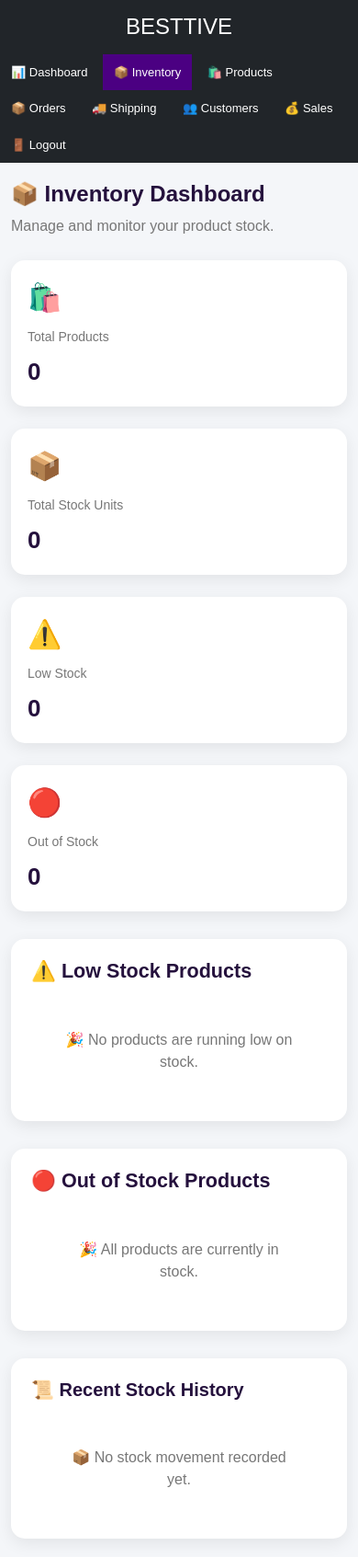
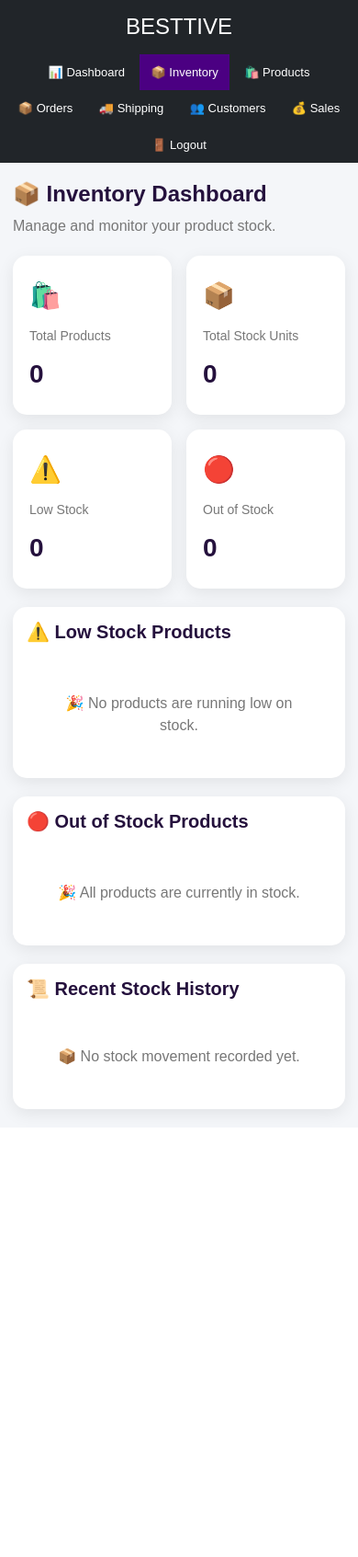
Before and after one commit to besttive1/besttive-site, a Flask app: page /admin/inventory in a window 390 px wide. Shown: the whole page at 92% size. After the commit the page ends 1222 px from the top, so only its background shows below. Run offline with Flask 3, Linux system fonts and the light colour scheme; the visitor is signed in with stand-in values (Sample User, id 1); data that the repository does not hold is empty.

Commit message:
Update inventory mobile layout and stock history

```diff
--- a/templates/admin_inventory.html
+++ b/templates/admin_inventory.html
@@ -235,9 +172,56 @@
 
 
         .inventory-section h4 {
-            margin-bottom: 20px;
+            margin: 0;
 
             font-weight: 700;
+        }
+
+
+        /* =========================
+           HISTORY HEADER
+        ========================= */
+
+        .history-header {
+            display: flex;
+
+            justify-content: space-between;
+
+            align-items: center;
+
+            gap: 15px;
+
+            margin-bottom: 20px;
+        }
+
+
+        /* =========================
+           DELETE BUTTON
+        ========================= */
+
+        .delete-history-btn {
+            background: #4b0082;
+
+            color: white;
+
+            border: none;
+
+            padding: 11px 20px;
+
+            border-radius: 8px;
+
+            font-size: 14px;
+
+            font-weight: 600;
+
+            cursor: pointer;
+
+            white-space: nowrap;
+        }
+
+
+        .delete-history-btn:hover {
+            background: #3b0068;
         }
 
 
@@ -351,11 +348,15 @@
                 width: 100%;
 
                 height: auto;
+
+                text-align: center;
             }
 
 
             .sidebar h2 {
                 padding: 15px;
+
+                font-size: 24px;
             }
 
 
@@ -371,7 +372,7 @@
             .content {
                 margin-left: 0;
 
-                padding: 20px 12px;
+                padding: 20px 14px;
             }
 
 
@@ -380,13 +381,66 @@
             }
 
 
+            .page-subtitle {
+                margin-bottom: 20px;
+            }
+
+
+            /* MOBILE SQUARE CARDS */
+
             .stat-card {
+                aspect-ratio: 1 / 1;
+
                 padding: 18px;
+
+                display: flex;
+
+                flex-direction: column;
+
+                justify-content: center;
+            }
+
+
+            .stat-icon {
+                font-size: 28px;
+
+                margin-bottom: 12px;
+            }
+
+
+            .stat-title {
+                font-size: 14px;
+
+                margin-bottom: 10px;
             }
 
 
             .stat-number {
-                font-size: 26px;
+                font-size: 28px;
+            }
+
+
+            .inventory-section {
+                padding: 15px;
+
+                margin-top: 20px;
+            }
+
+
+            .inventory-section h4 {
+                font-size: 20px;
+            }
+
+
+            .history-header {
+                gap: 10px;
+            }
+
+
+            .delete-history-btn {
+                padding: 9px 12px;
+
+                font-size: 12px;
             }
 
         }
@@ -443,31 +507,35 @@
 </div>
 
 
+
 <!-- =========================
      MAIN CONTENT
 ========================= -->
 
 <div class="content">
 
+
     <h1 class="page-title">
         📦 Inventory Dashboard
     </h1>
+
 
     <p class="page-subtitle">
         Manage and monitor your product stock.
     </p>
 
 
+
     <!-- =========================
          STAT CARDS
     ========================= -->
 
-    <div class="row g-4">
+    <div class="row g-3 g-lg-4">
 
 
         <!-- TOTAL PRODUCTS -->
 
-        <div class="col-12 col-sm-6 col-lg-3">
+        <div class="col-6 col-lg-3">
 
             <div class="stat-card">
 
@@ -488,9 +556,10 @@
         </div>
 
 
+
         <!-- TOTAL STOCK -->
 
-        <div class="col-12 col-sm-6 col-lg-3">
+        <div class="col-6 col-lg-3">
 
             <div class="stat-card">
 
@@ -511,9 +580,10 @@
         </div>
 
 
+
         <!-- LOW STOCK -->
 
-        <div class="col-12 col-sm-6 col-lg-3">
+        <div class="col-6 col-lg-3">
 
             <div class="stat-card">
 
@@ -534,9 +604,10 @@
         </div>
 
 
+
         <!-- OUT OF STOCK -->
 
-        <div class="col-12 col-sm-6 col-lg-3">
+        <div class="col-6 col-lg-3">
 
             <div class="stat-card">
 
```
Also changed, not shown: other parts of templates/admin_inventory.html (+97 -88 lines), static/mobile.css (+63 -0 lines). Lines whose indentation alone changed are shown as unchanged.
